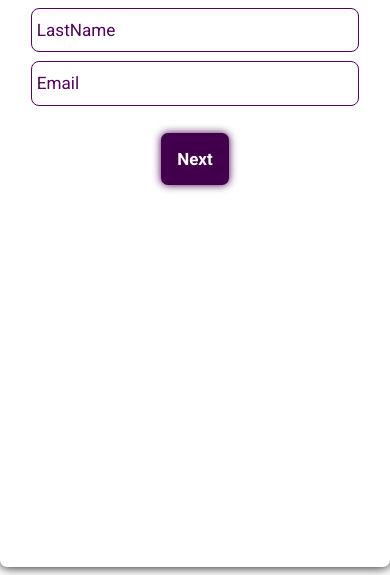
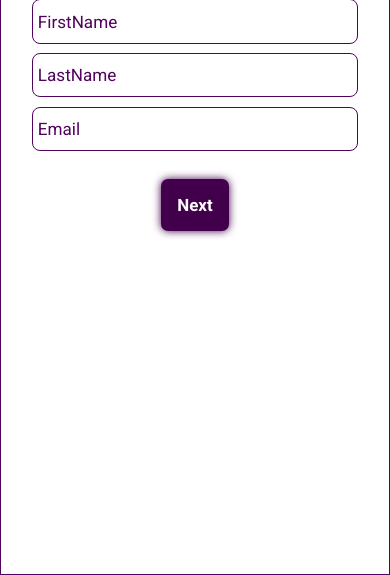
Before and after one commit to TAJAMUL11/MultiStep-Form, a plain HTML site: page index.html in a window 390 px wide. Shown: the part 269-844 px from the top of the page. Drawn offline with Linux system fonts and the light colour scheme.

Commit message:
More styling to form section

```diff
--- a/style.css
+++ b/style.css
@@ -281,8 +281,13 @@ input:user-invalid{
 @media (max-width: 430px){
     .form-container{
         width: 100%;
-        height: 98%;
-        border-radius: none;
+        height: 100%;
+        border-radius: 0;
+        box-shadow: none;
+        border: 1px solid var(--text-color);
+    }
+    form, #summary{
+        margin: 3.3rem auto;
     }
     #modal .modal-content p {
         max-width: 85%;
```
